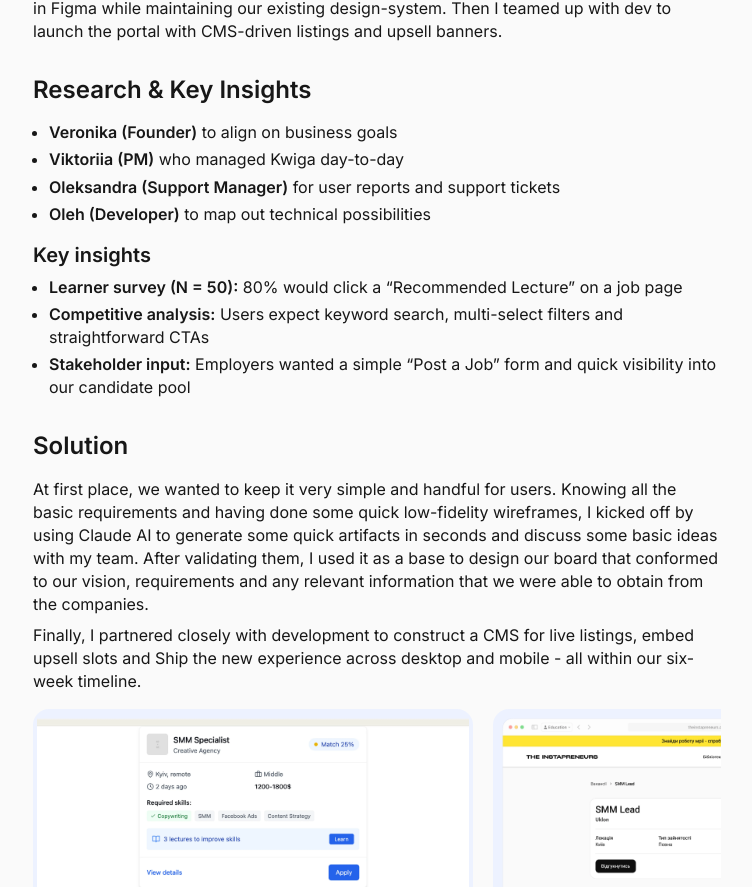
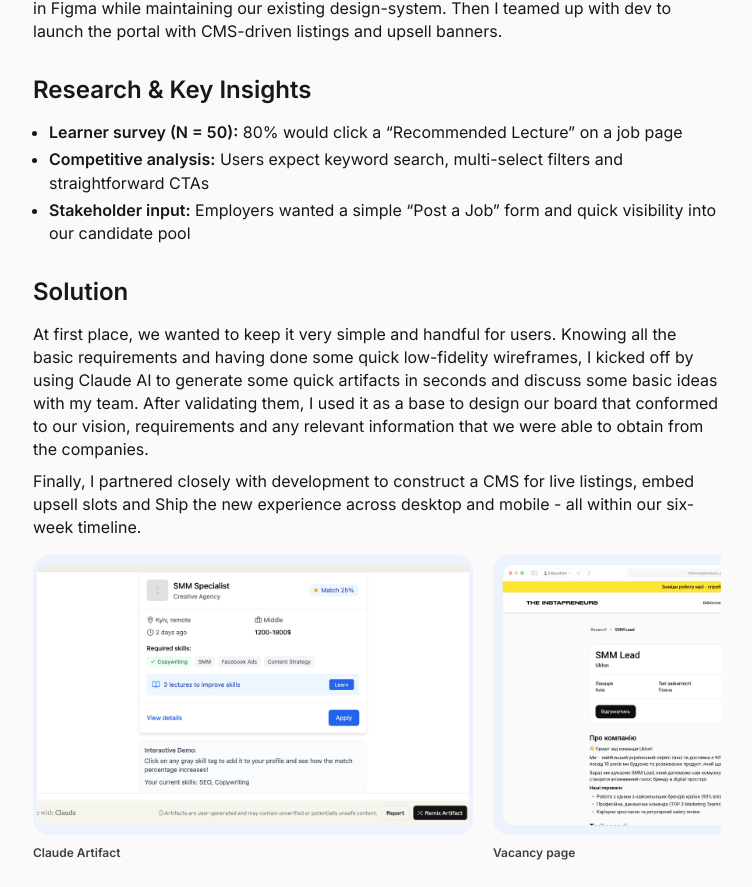
Before and after one commit to mahryme/mahry-portfolio, a Next.js app: page /cases/job-board in a window 1280 px wide. Shown: the part 1899-2786 px from the top of the page, without its empty margins (263-1015 px from the left). Built offline with nearby package versions, Linux system fonts and the light colour scheme.

Commit message:
Case UPD

```diff
--- a/src/app/cases/job-board/page.tsx
+++ b/src/app/cases/job-board/page.tsx
@@ -131,32 +131,15 @@
                         <h4 className="text-h4 font-semibold">Research & Key Insights</h4>
                         <ul className="list-disc list-outside pl-4 space-y-1 text-body-md text-text-primary">
                             <li>
-                              <span className="font-semibold">Veronika (Founder)</span> to align on business goals
+                                 <span className="font-semibold">Learner survey (N = 50):</span> 80% would click a “Recommended Lecture” on a job page
                             </li>
                             <li>
-                              <span className="font-semibold">Viktoriia (PM)</span> who managed Kwiga day-to-day
+                                <span className="font-semibold">Competitive analysis:</span> Users expect keyword search, multi-select filters and straightforward CTAs
                             </li>
                             <li>
-                              <span className="font-semibold">Oleksandra (Support Manager)</span> for user reports and support tickets
+                                <span className="font-semibold">Stakeholder input:</span> Employers wanted a simple “Post a Job” form and quick visibility into our candidate pool
                             </li>
-                            <li>
-                              <span className="font-semibold">Oleh (Developer)</span> to map out technical possibilities
-                            </li>
-                          </ul>
-                        <div className="flex flex-col gap-2">
-                            <h5 className="text-h5 font-semibold">Key insights</h5>
-                            <ul className="list-disc list-outside pl-4 space-y-1 text-body-md text-text-primary">
-                                <li>
-                                    <span className="font-semibold">Learner survey (N = 50):</span> 80% would click a “Recommended Lecture” on a job page
-                                </li>
-                                <li>
-                                    <span className="font-semibold">Competitive analysis:</span> Users expect keyword search, multi-select filters and straightforward CTAs
-                                </li>
-                                <li>
-                                    <span className="font-semibold">Stakeholder input:</span> Employers wanted a simple “Post a Job” form and quick visibility into our candidate pool
-                                </li>
-                            </ul>
-                        </div>
+                        </ul>
                     </div>
 
                     {/* Solution */}
```
